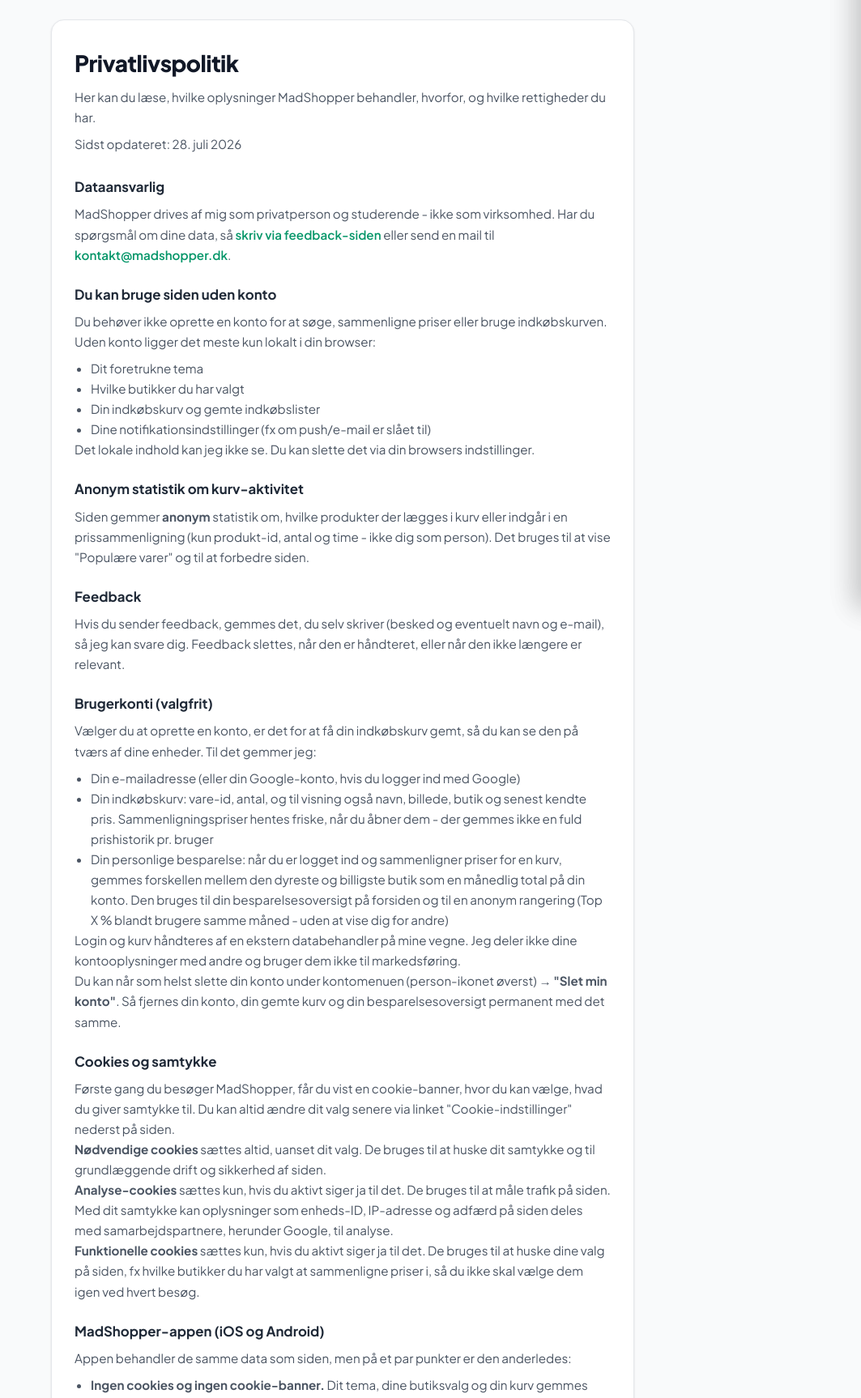
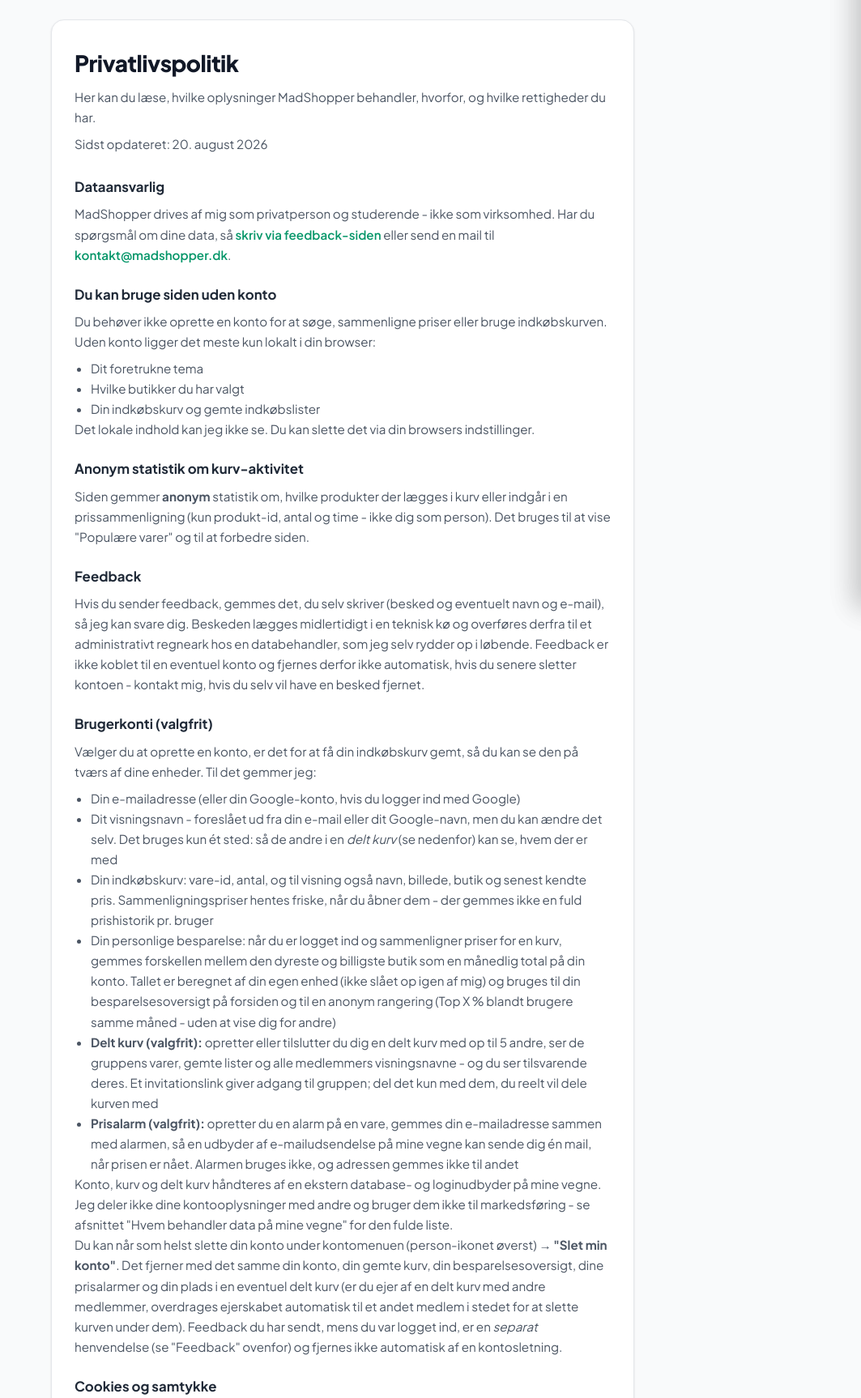
Before and after one commit to SammyIsse/Million, a Flask app: page /privatliv in a window 1280 px wide. Shown: the part 121-1847 px from the top of the page at 81% size, without its empty margins (217-1280 px from the left). Run offline with Flask 3, Linux system fonts and the light colour scheme.

Commit message:
Ret privatlivstekst (web + app): manglende afsnit og faktuelle unøjagtigheder
Privatlivspolitikken nævnte hverken prisalarmer, delt kurv eller
visningsnavn, og beskrev leverandører i ental ("en ekstern databehandler").
Tilføjet konkrete afsnit for begge dele samt en liste over leverandører
efter FUNKTION (database- og loginudbyder, hosting- og sikkerhedsudbyder,
osv.) i stedet for firmanavne - GDPR's oplysningspligt kræver kun
kategorier, og det holder den tekniske tilgang privat uden at gå på
kompromis med gennemsigtigheden. Tilføjet konkret cookie-tabel, note om
24-timers søgecache, og blødt op på en for kategorisk sletteformulering.

App'ens tilsvarende tekst rettede tre faktuelle fejl: "krypteret i skyen"
(kurven er RLS-beskyttet, ikke feltkrypteret), en påstand om
notifikations-tilladelse ved prisovervågning (appen har ingen
notifikations-SDK, alarmer sendes som e-mail), og at ingen data deles med
tredjeparter (feedback går til et regneark, prisalarmer via en
mailudbyder). store/privacy-answers.md opdateret til at reflektere det
samme + en note om Play Console's egen sharing/service-provider-skelnen.

Co-Authored-By: Claude Sonnet 5 <noreply@anthropic.com>

```diff
--- a/templates/privacy.html
+++ b/templates/privacy.html
@@ -10,7 +10,7 @@
       Her kan du læse, hvilke oplysninger MadShopper behandler, hvorfor, og hvilke
       rettigheder du har.
     </p>
-    <p class="static-page-updated">Sidst opdateret: 28. juli 2026</p>
+    <p class="static-page-updated">Sidst opdateret: 20. august 2026</p>
 
     <section>
       <h2>Dataansvarlig</h2>
@@ -33,7 +33,6 @@
         <li>Dit foretrukne tema</li>
         <li>Hvilke butikker du har valgt</li>
         <li>Din indkøbskurv og gemte indkøbslister</li>
-        <li>Dine notifikationsindstillinger (fx om push/e-mail er slået til)</li>
       </ul>
       <p>
         Det lokale indhold kan jeg ikke se. Du kan slette det via din browsers
@@ -55,8 +54,12 @@
       <h2>Feedback</h2>
       <p>
         Hvis du sender feedback, gemmes det, du selv skriver (besked og eventuelt
-        navn og e-mail), så jeg kan svare dig. Feedback slettes, når den er
-        håndteret, eller når den ikke længere er relevant.
+        navn og e-mail), så jeg kan svare dig. Beskeden lægges midlertidigt i en
+        teknisk kø og overføres derfra til et administrativt regneark hos en
+        databehandler, som jeg selv rydder op i løbende. Feedback er ikke
+        koblet til en eventuel konto og fjernes derfor ikke automatisk, hvis du
+        senere sletter kontoen - kontakt mig, hvis du selv vil have en besked
+        fjernet.
       </p>
     </section>
 
@@ -69,6 +72,11 @@
       <ul>
         <li>Din e-mailadresse (eller din Google-konto, hvis du logger ind med Google)</li>
         <li>
+          Dit visningsnavn - foreslået ud fra din e-mail eller dit Google-navn,
+          men du kan ændre det selv. Det bruges kun ét sted: så de andre i en
+          <em>delt kurv</em> (se nedenfor) kan se, hvem der er med
+        </li>
+        <li>
           Din indkøbskurv: vare-id, antal, og til visning også navn, billede,
           butik og senest kendte pris. Sammenligningspriser hentes friske, når
           du åbner dem - der gemmes ikke en fuld prishistorik pr. bruger
@@ -76,20 +84,40 @@
         <li>
           Din personlige besparelse: når du er logget ind og sammenligner priser
           for en kurv, gemmes forskellen mellem den dyreste og billigste butik
-          som en månedlig total på din konto. Den bruges til din
+          som en månedlig total på din konto. Tallet er beregnet af din egen
+          enhed (ikke slået op igen af mig) og bruges til din
           besparelsesoversigt på forsiden og til en anonym rangering
           (Top X&nbsp;% blandt brugere samme måned - uden at vise dig for andre)
         </li>
+        <li>
+          <strong>Delt kurv (valgfrit):</strong> opretter eller tilslutter du dig
+          en delt kurv med op til 5 andre, ser de gruppens varer, gemte lister og
+          alle medlemmers visningsnavne - og du ser tilsvarende deres. Et
+          invitationslink giver adgang til gruppen; del det kun med dem, du
+          reelt vil dele kurven med
+        </li>
+        <li>
+          <strong>Prisalarm (valgfrit):</strong> opretter du en alarm på en vare,
+          gemmes din e-mailadresse sammen med alarmen, så en udbyder af
+          e-mailudsendelse på mine vegne kan sende dig én mail, når prisen er
+          nået. Alarmen bruges ikke, og adressen gemmes ikke til andet
+        </li>
       </ul>
       <p>
-        Login og kurv håndteres af en ekstern databehandler på mine vegne.
-        Jeg deler ikke dine kontooplysninger med andre og bruger dem ikke til
-        markedsføring.
+        Konto, kurv og delt kurv håndteres af en ekstern database- og
+        loginudbyder på mine vegne. Jeg deler ikke dine kontooplysninger med
+        andre og bruger dem ikke til markedsføring - se afsnittet
+        "Hvem behandler data på mine vegne" for den fulde liste.
       </p>
       <p>
         Du kan når som helst slette din konto under kontomenuen (person-ikonet
-        øverst) → <strong>"Slet min konto"</strong>. Så fjernes din konto, din
-        gemte kurv og din besparelsesoversigt permanent med det samme.
+        øverst) → <strong>"Slet min konto"</strong>. Det fjerner med det samme
+        din konto, din gemte kurv, din besparelsesoversigt, dine prisalarmer og
+        din plads i en eventuel delt kurv (er du ejer af en delt kurv med andre
+        medlemmer, overdrages ejerskabet automatisk til et andet medlem i
+        stedet for at slette kurven under dem). Feedback du har sendt, mens du
+        var logget ind, er en <em>separat</em> henvendelse (se "Feedback"
+        ovenfor) og fjernes ikke automatisk af en kontosletning.
       </p>
     </section>
 
@@ -108,14 +136,29 @@
       <p>
         <strong>Analyse-cookies</strong> sættes kun, hvis du aktivt siger ja til
         det. De bruges til at måle trafik på siden. Med dit samtykke kan
-        oplysninger som enheds-ID, IP-adresse og adfærd på siden deles med
-        samarbejdspartnere, herunder Google, til analyse.
+        oplysninger som enheds-ID, IP-adresse og adfærd på siden deles med en
+        udbyder af trafikmåling.
       </p>
       <p>
         <strong>Funktionelle cookies</strong> sættes kun, hvis du aktivt siger ja
         til det. De bruges til at huske dine valg på siden, fx hvilke butikker du
         har valgt at sammenligne priser i, så du ikke skal vælge dem igen ved
         hvert besøg.
+      </p>
+      <p>
+        Konkret sætter siden i dag cookien <code>madshopper_stores</code> (dit
+        butiksvalg, 1 år) og en tilhørende versionscookie, begge kun med
+        funktionelt samtykke og begge fjernet med det samme, hvis du trækker
+        samtykket tilbage. Selve samtykkebanneret leveres af min
+        hostingudbyders indbyggede samtykkeværktøj, som sætter sin egen cookie
+        til at huske dit valg.
+      </p>
+      <p>
+        Login-formularen og feedback-formularen bruger desuden en usynlig
+        bot-test fra samme hostingudbyder, der ikke kræver samtykke, fordi den
+        udelukkende bruges til sikkerhed (at forhindre automatiseret misbrug),
+        ikke til sporing eller markedsføring. Scriptet indlæses kun, når du
+        rent faktisk åbner login/opret konto eller feedback-siden.
       </p>
     </section>
 
@@ -150,11 +193,16 @@
           Den anonyme kurv-statistik virker som på siden - kun produkt-id, antal
           og tidspunkt, aldrig knyttet til dig
         </li>
+        <li>
+          Delt kurv og prisalarmer virker som beskrevet under "Brugerkonti"
+          ovenfor - samme data, samme databehandlere
+        </li>
       </ul>
       <p>
         Du sletter din konto i appen under <strong>Indstillinger → Konto →
-        "Slet konto"</strong>. Det fjerner din konto, din gemte kurv og din
-        besparelsesoversigt permanent, præcis som på siden.
+        "Slet konto"</strong>. Det fjerner din konto, din gemte kurv, din
+        besparelsesoversigt, dine prisalarmer og din plads i en eventuel delt
+        kurv, præcis som beskrevet under "Brugerkonti" ovenfor.
       </p>
     </section>
 
@@ -162,9 +210,47 @@
       <h2>Tekniske logfiler og sikkerhed</h2>
       <p>
         For at beskytte siden mod misbrug logges begrænsede, aggregerede
-        sikkerhedshændelser (fx mistænkelig trafik). Loggene bruges ikke til
-        markedsføring og gemmes kun så længe, det er nødvendigt for drift og
-        sikkerhed.
+        sikkerhedshændelser (fx mistænkelig trafik) - aldrig din IP-adresse
+        eller andre personhenførbare oplysninger, kun antal og hvilken type
+        sti der er ramt. Loggene bruges ikke til markedsføring og gemmes kun
+        så længe, det er nødvendigt for drift og sikkerhed.
+      </p>
+      <p>
+        Sidens tekniske cache hos hostingudbyderen gemmer også søgeresultater i
+        op til 24 timer, så samme søgning ikke skal genberegnes for hver
+        besøgende - det gælder selve søgeordet, ikke dig som person, og
+        formålet er udelukkende hastighed.
+      </p>
+    </section>
+
+    <section>
+      <h2>Hvem behandler data på mine vegne</h2>
+      <p>
+        Jeg bruger eksterne leverandører til at drive de tekniske dele af
+        MadShopper - samme praksis som stort set enhver moderne hjemmeside.
+        Nedenfor står, hvilken <em>type</em> leverandør der behandler hvad, og
+        til hvilket formål. Flere af kategorierne dækkes af selskaber med hjemsted
+        uden for EU/EØS; overførsel af data til dem sker på det pågældende
+        selskabs eget databeskyttelsesgrundlag.
+      </p>
+      <ul>
+        <li><strong>Database- og loginudbyder</strong> - konto, login, kurv, delt kurv, prisalarmer, besparelsesoversigt</li>
+        <li><strong>Hosting- og sikkerhedsudbyder</strong> - drift af siden, teknisk cache, botbeskyttelse ved login/feedback, og selve cookiesamtykke-værktøjet</li>
+        <li><strong>Udbyder af e-mailudsendelse</strong> - afsendelse af prisalarm-mails</li>
+        <li><strong>Regnskabs-/sagsbehandlingsudbyder</strong> - regnearket din feedback lægges i, indtil jeg selv har behandlet den</li>
+        <li><strong>Udbyder af trafikmåling</strong> - kun med dit analyse-samtykke (se cookieafsnittet)</li>
+        <li><strong>Udbyder af automatiserede driftsjobs</strong> - de bagvedliggende jobs der bl.a. videresender feedback og opdaterer priser</li>
+        <li><strong>Google eller Apple</strong> - kun hvis du selv aktivt vælger at logge ind med en Google- eller Apple-konto</li>
+      </ul>
+      <p>
+        Ønsker du de konkrete firmanavne bag disse kategorier, kan du få dem
+        ved at skrive til mig - se kontaktoplysningerne øverst.
+      </p>
+      <p>
+        Herudover henter varekortenes billeder direkte fra den enkelte butiks
+        egen billed-server (fx Rema 1000, Salling-kæderne), som derfor ser din
+        IP-adresse i det øjeblik, du får vist et produktbillede - på samme måde
+        som når du besøger butikkens egen hjemmeside.
       </p>
     </section>
 
```
Also changed, not shown: apps/mobile/src/screens/LegalScreen.tsx (+36 -13 lines), apps/mobile/store/privacy-answers.md (+25 -4 lines).
